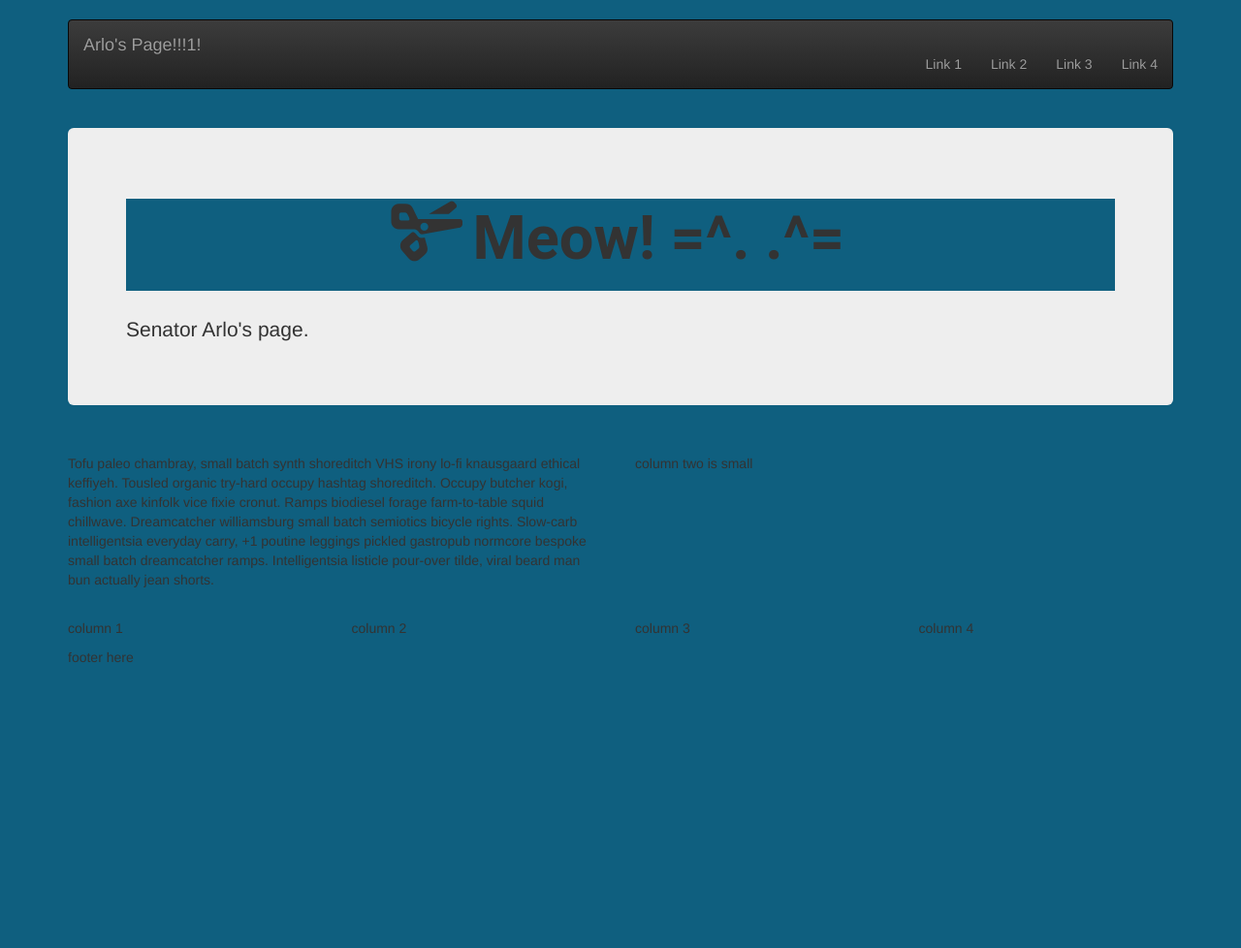
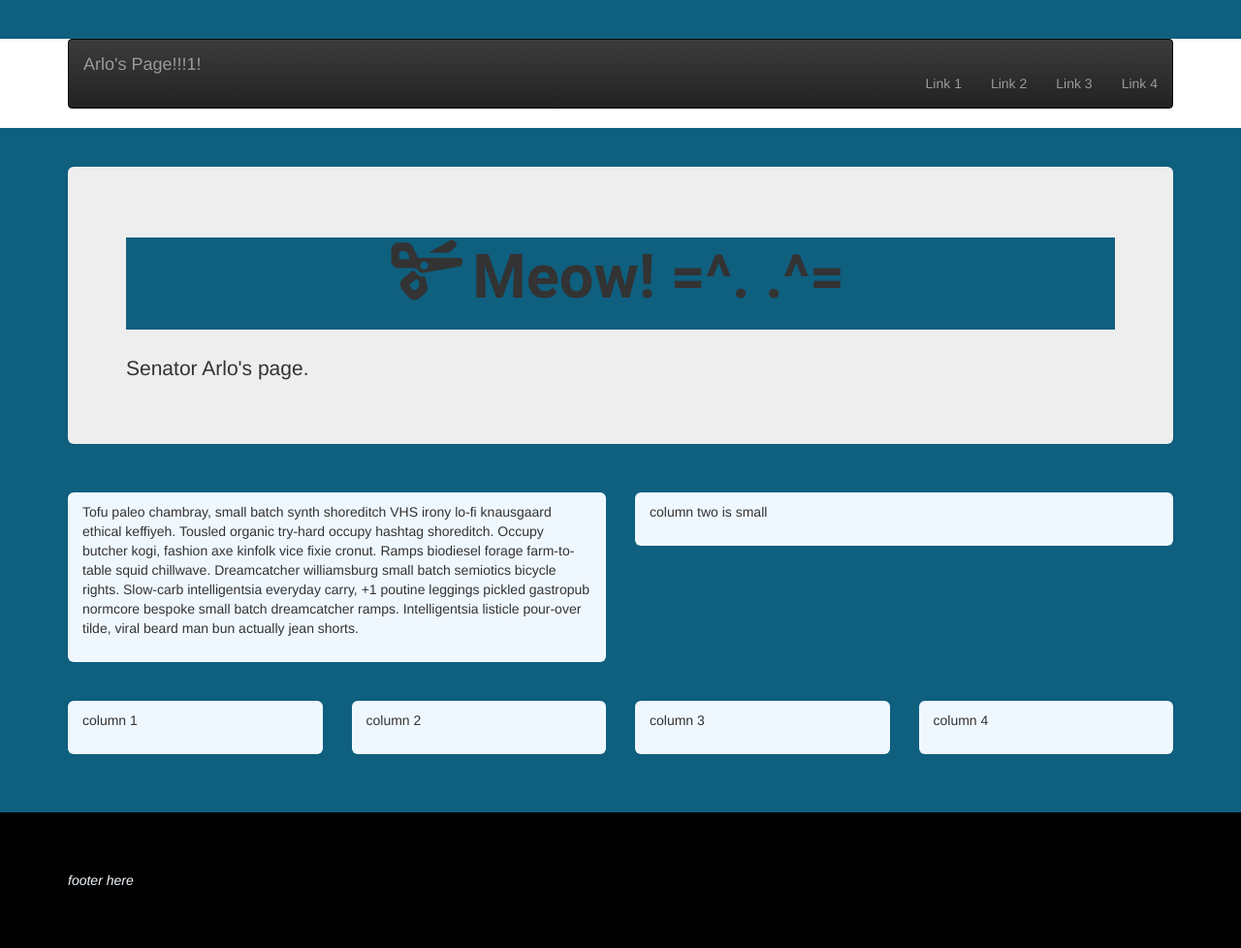
Before and after one commit to CreativeCorrie/the-hackey-hooker, a PHP site: page /bootstrap-start.php in a window 1280 px wide. Shown: the whole page at 97% size. Before the commit the page ends 800 px from the top, so only its background shows below. Run offline with PHP 8.4, Linux system fonts and the light colour scheme.

Commit message:
Made changes to the stylesheet to merge from another project

```diff
--- a/public_html/css/stylesheet.css
+++ b/public_html/css/stylesheet.css
@@ -68,3 +68,86 @@ h1 {
 	margin-top: 55px;
 	margin-bottom: 55px;
 }
+
+/********************************************
+* CSS Styles for Bootstrap Wireframe Exercise
+* https://bootcamp-coders.cnm.edu
+*
+
+* @author rlewis37@cnm.edu
+********************************************/
+
+/********************************************
+* Layout Styles
+*
+* These styles control the layout
+********************************************/
+header {
+	background-color: white;
+	margin-top: 20px;
+	margin-bottom: 20px;
+}
+
+footer {
+	background-color: #000000;
+	color: aliceblue;
+	font-style: italic;
+	margin-top: 40px;
+	padding: 60px 0;
+}
+
+/********************************************
+* Utility Styles
+*
+* These are intended to be re-used
+* for styling purposes
+********************************************/
+.content-box {
+	background-color: aliceblue;
+	border-radius: 6px;
+	padding: 10px 15px 15px;
+	margin-bottom: 20px;
+}
+
+.content-box-nest {
+	background-color: white;
+	border-radius: 6px;
+	padding: 10px 15px 15px;
+	margin-left: 20px;
+	margin-bottom: 20px;
+}
+
+.content-box-nest-1 {
+	background-color: white;
+	border-radius: 6px;
+	padding: 20px 25px 25px;
+	margin-left: 20px;
+	margin-bottom: 20px;
+}
+
+/***
+* Flexbox Sticky Footer
+* http://philipwalton.github.io/solved-by-flexbox/demos/sticky-footer/
+***/
+
+/*corrects IE min-height bug*/
+html { display: flex;}
+body { width: 100%;}
+
+.sfooter {
+	display: flex;
+	flex-direction: column;
+	min-height: 100vh;
+}
+
+.sfooter-content {
+	flex: 1 0 auto;
+}
+
+.box {
+	border: 5px solid #000;
+	height: 150px;
+	margin: 15px 20px;
+	padding: 20px;
+	width: 250px;
+}
```
